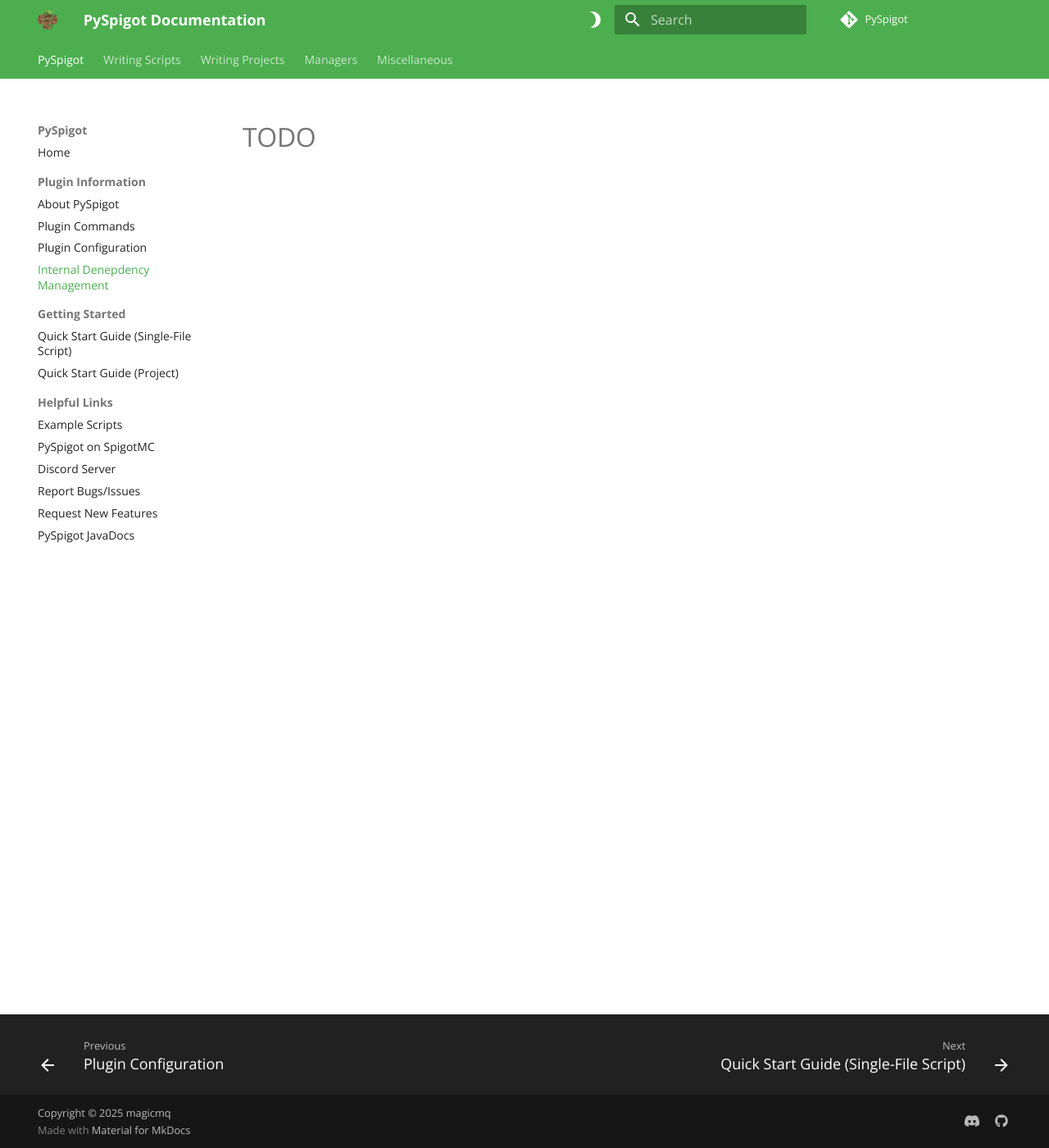
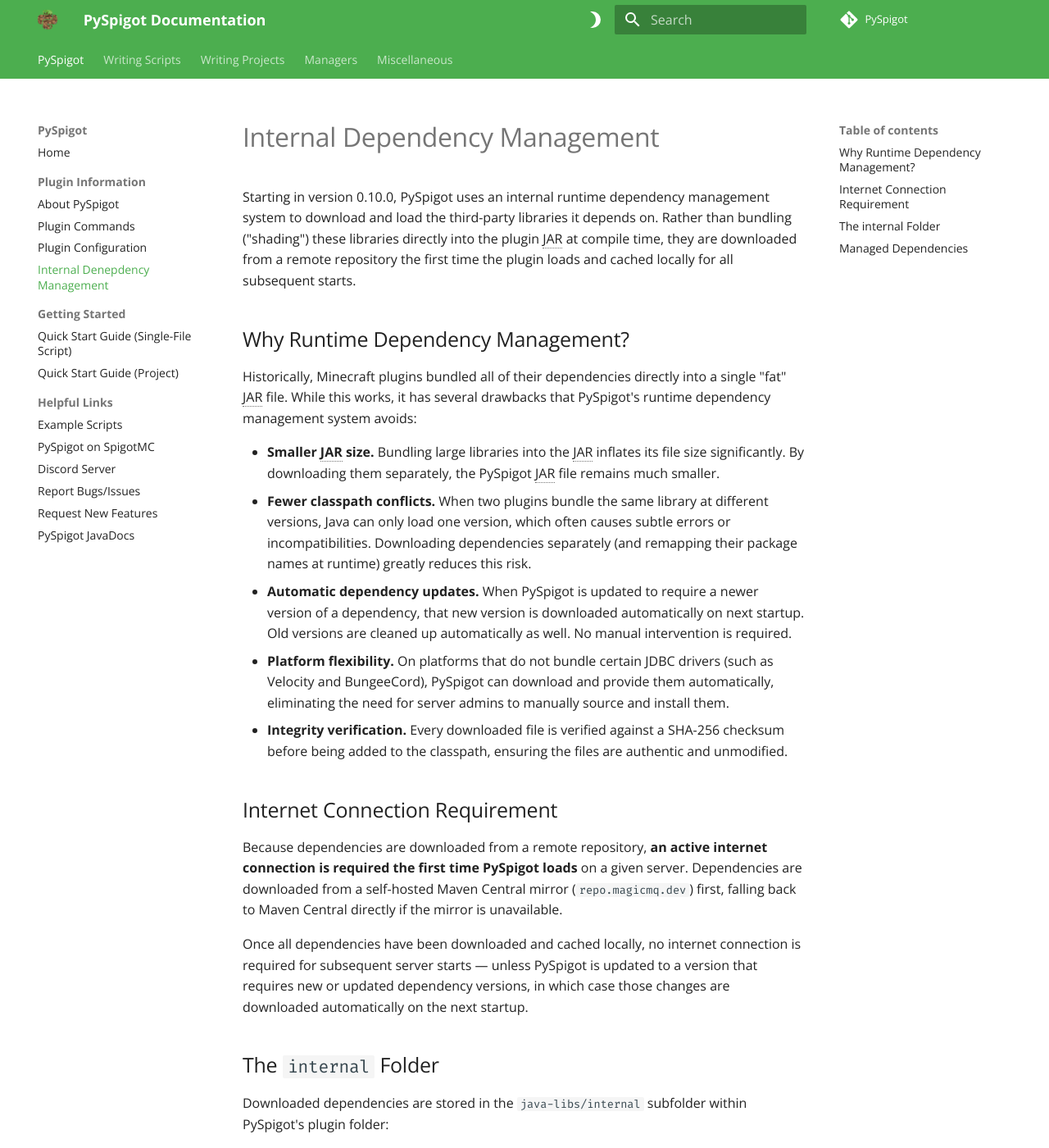
Before and after one commit to magicmq/pyspigot-documentation, an MkDocs documentation site: the page built from docs/pyspigot/dependencies.md, in a window 1280 px wide and 1400 px high. Shown: the whole window at 82% size. Built offline with MkDocs 1.6.1 and Material for MkDocs 9.7.7, drawn with Linux system fonts in a browser that asks for light colours; comment, search, counter and statistics services are not loaded; some of the changed text lies outside the part shown.

Commit message:
Document runtime dependency management

````diff
--- a/docs/pyspigot/dependencies.md
+++ b/docs/pyspigot/dependencies.md
@@ -1,2 +1,60 @@
+# Internal Dependency Management
 
-# TODO
+Starting in version 0.10.0, PySpigot uses an internal runtime dependency management system to download and load the third-party libraries it depends on. Rather than bundling ("shading") these libraries directly into the plugin JAR at compile time, they are downloaded from a remote repository the first time the plugin loads and cached locally for all subsequent starts.
+
+## Why Runtime Dependency Management?
+
+Historically, Minecraft plugins bundled all of their dependencies directly into a single "fat" JAR file. While this works, it has several drawbacks that PySpigot's runtime dependency management system avoids:
+
+- **Smaller JAR size.** Bundling large libraries into the JAR inflates its file size significantly. By downloading them separately, the PySpigot JAR file remains much smaller.
+- **Fewer classpath conflicts.** When two plugins bundle the same library at different versions, Java can only load one version, which often causes subtle errors or incompatibilities. Downloading dependencies separately (and remapping their package names at runtime) greatly reduces this risk.
+- **Automatic dependency updates.** When PySpigot is updated to require a newer version of a dependency, that new version is downloaded automatically on next startup. Old versions are cleaned up automatically as well. No manual intervention is required.
+- **Platform flexibility.** On platforms that do not bundle certain JDBC drivers (such as Velocity and BungeeCord), PySpigot can download and provide them automatically, eliminating the need for server admins to manually source and install them.
+- **Integrity verification.** Every downloaded file is verified against a SHA-256 checksum before being added to the classpath, ensuring the files are authentic and unmodified.
+
+## Internet Connection Requirement
+
+Because dependencies are downloaded from a remote repository, **an active internet connection is required the first time PySpigot loads** on a given server. Dependencies are downloaded from a self-hosted Maven Central mirror (`repo.magicmq.dev`) first, falling back to Maven Central directly if the mirror is unavailable.
+
+Once all dependencies have been downloaded and cached locally, no internet connection is required for subsequent server starts — unless PySpigot is updated to a version that requires new or updated dependency versions, in which case those changes are downloaded automatically on the next startup.
+
+## The `internal` Folder
+
+Downloaded dependencies are stored in the `java-libs/internal` subfolder within PySpigot's plugin folder:
+
+```
+plugins/PySpigot/
+└── java-libs/
+    └── internal/
+        ├── HikariCP-7.0.2.jar
+        ├── HikariCP-7.0.2-relocated.jar
+        ├── mongodb-driver-sync-5.6.0.jar
+        ├── mongodb-driver-sync-5.6.0-relocated.jar
+        └── ...
+```
+
+Each dependency is stored as two files: the original downloaded JAR and a remapped copy (suffixed with `-relocated`). The remapped copy has the library's internal package names rewritten to avoid classpath conflicts with other plugins that may use the same library.
+
+???+ warning
+
+    **Do not modify, rename, or delete any files in the `java-libs/internal` folder.** These files are managed entirely by PySpigot. Tampering with them may prevent the plugin from loading or cause unexpected runtime errors. If the folder or its contents are accidentally corrupted, simply delete the `internal` folder and restart the server — PySpigot will re-download everything automatically.
+
+## Managed Dependencies
+
+The following is a high-level summary of the libraries PySpigot manages through this system:
+
+| Library | Purpose |
+|---|---|
+| HikariCP | SQL database connection pooling (MySQL, MariaDB, etc.) |
+| MongoDB Java Driver | MongoDB database connectivity |
+| Lettuce | Redis client |
+| Netty | Networking library (required by Lettuce) |
+| Reactor Core | Reactive programming library (required by Lettuce) |
+| bStats | Plugin metrics (Bukkit platform) |
+| Adventure API | Text/component library (Bukkit platform) |
+| MySQL Connector/J | MySQL JDBC driver (Velocity and BungeeCord only) |
+| SQLite JDBC | SQLite JDBC driver (Velocity and BungeeCord only) |
+
+???+ note
+
+    On Bukkit-based servers (Spigot, Paper, etc.), MySQL and SQLite JDBC drivers are already bundled with the server software and are not downloaded by PySpigot. On Velocity and BungeeCord, these drivers are not bundled, so PySpigot downloads them automatically.
````
Also changed, not shown: docs/index.md (+1 -1 lines), docs/pyspigot/quickstart.md (+4 -0 lines), docs/pyspigot/quickstartproject.md (+4 -0 lines), docs/scripts/externallibraries.md (+4 -0 lines).
